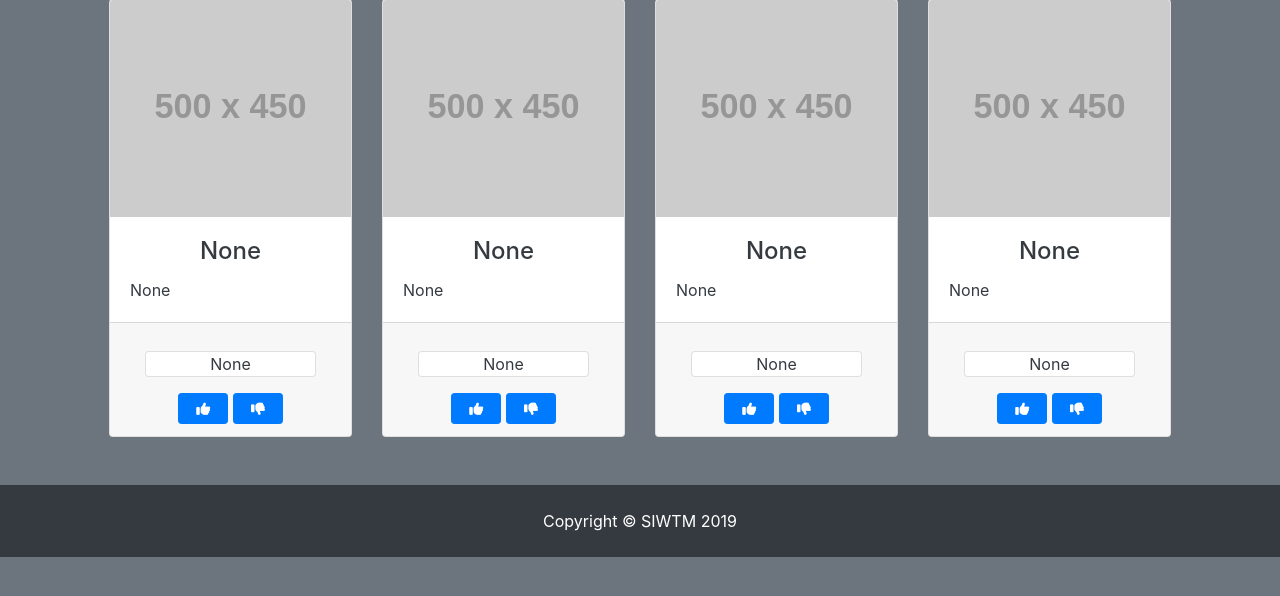
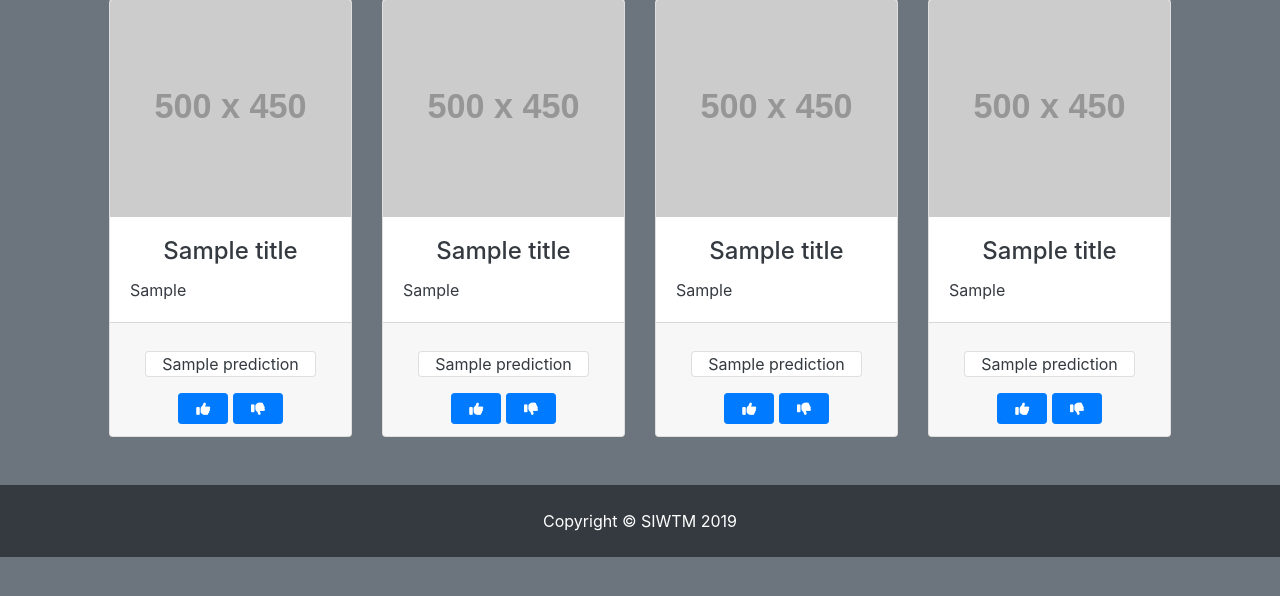
Before and after one commit to Jaimemorillo/ShouldIwatchThisMovie, a Flask app: template app/templates/home.html in a window 1280 px wide. Shown: the part 105-701 px from the top of the page. Run offline with Flask 2, Linux system fonts and the light colour scheme; the template is opened without the code that fills it: most values are stand-ins (such as "Sample title", 1, 10 or a date in 2020); grey boxes labelled with a size stand in for pictures from a placeholder-image service; parts of the project's set-up code (start-up, migrations or seed data) failed here and were passed over; some libraries are stand-ins or nearby versions.

Commit message:
Change use of Movies class to Pandas directly, much effective

```diff
--- a/app/app.py
+++ b/app/app.py
@@ -4,27 +4,40 @@
 
 from flask import Flask, render_template, url_for, request, abort
 
-from controller.controller import Controller
+from controller.controller import DBController
 path = '../data/tmdb_spanish_overview.csv'
 
-ctrl = Controller(path)
-movies = ctrl.get_4_random_movies()
+db_ctrl = DBController(path)
+ids, movies = db_ctrl.get_4_random_movies()
 
 app = Flask(__name__)
 
-
+# Home page
 @app.route('/')
 @app.route('/home')
 def home():
-    return render_template('home.html', ids=movies.ids, movies=movies)
+    return render_template('home.html', ids=ids, movies=movies)
 
 
+# Movie page
 @app.route('/movie/<id>')
 def movie(id):
-    try:
-        return render_template('movie.html', id=int(id), movies=movies)
-    except:
+    id = int(id)
+    if movies.title.get(id) is not None:
+        return render_template('movie.html', id=id, movies=movies)
+    else:
         abort(404)
+
+# Give like
+@app.route('/movie/<id>/<l>', methods=['POST'])
+def like(id, l):
+    id = int(id)
+    l = int(l)
+
+    if l in [0, 1]:
+        movies.taste[id] = l
+
+    return None
 
 
 if __name__ == '__main__':
--- a/app/movies/movies.py
+++ b/app/movies/movies.py
@@ -9,7 +9,7 @@
         self.__overviews = dict(zip(ids, overviews))
         self.__reduced_overviews = dict(zip(ids, [" ".join(s.split()[0:30] + ['...']) for s in overviews]))
         self.__predictions = dict(zip(ids, [80 for i in titles]))
-        self.__tastes = None
+        self.__tastes = dict(zip(ids, [None for i in titles]))
 
     @property
     def ids(self):
--- a/app/templates/home.html
+++ b/app/templates/home.html
@@ -1,17 +1,18 @@
 {% extends 'base.html' %}
 
 {% block content %}
+
 <div class="card-deck my-4 ">
     <div class="card">
         <a href="{{ url_for('movie', id=ids[0]) }}" class="text-dark card-link">
             <img class="card-img-top" src="http://placehold.it/500x450" alt="">
             <div class="card-body">
-                <h4 class="card-title text-center">{{ movies.titles.get(ids[0]) }}</h4>
-                <p class="card-text">{{ movies.reduced_overviews.get(ids[0]) }}</p>
+                <h4 class="card-title text-center">{{ movies.title[ids[0]] }}</h4>
+                <p class="card-text">{{ movies.reduced_overview[ids[0]] }}</p>
             </div>
             <div class="card-footer text-center mt-auto">
                 <div class="card my-3">
-                    {{ movies.predictions.get(ids[0]) }}
+                    {{ movies.prediction[ids[0]] }}
                 </div>
                 <a href="#" class="btn btn-primary col-lg-3 col-md-4 btn-sm">
                     <i class="fas fa-thumbs-up"></i>
@@ -25,15 +26,14 @@
 
     <div class="card">
         <a href="{{ url_for('movie', id=ids[1]) }}" class="text-dark card-link">
-
             <img class="card-img-top" src="http://placehold.it/500x450" alt="">
             <div class="card-body">
-                <h4 class="card-title text-center">{{ movies.titles.get(ids[1]) }}</h4>
-                <p class="card-text">{{ movies.reduced_overviews.get(ids[1]) }}</p>
+                <h4 class="card-title text-center">{{ movies.title[ids[1]] }}</h4>
+                <p class="card-text">{{ movies.reduced_overview[ids[1]] }}</p>
             </div>
             <div class="card-footer text-center mt-auto">
                 <div class="card my-3">
-                    {{ movies.predictions.get(ids[1]) }}
+                    {{ movies.prediction[ids[1]] }}
                 </div>
                 <a href="#" class="btn btn-primary col-lg-3 col-md-4 btn-sm">
                     <i class="fas fa-thumbs-up"></i>
@@ -42,21 +42,19 @@
                     <i class="fas fa-thumbs-down"></i>
                 </a>
             </div>
-
         </a>
     </div>
 
     <div class="card">
         <a href="{{ url_for('movie', id=ids[2]) }}" class="text-dark card-link">
-
             <img class="card-img-top" src="http://placehold.it/500x450" alt="">
             <div class="card-body">
-                <h4 class="card-title text-center">{{ movies.titles.get(ids[2]) }}</h4>
-                <p class="card-text">{{ movies.reduced_overviews.get(ids[2]) }}</p>
+                <h4 class="card-title text-center">{{ movies.title[ids[2]] }}</h4>
+                <p class="card-text">{{ movies.reduced_overview[ids[2]] }}</p>
             </div>
             <div class="card-footer text-center mt-auto">
                 <div class="card my-3">
-                    {{ movies.predictions.get(ids[2]) }}
+                    {{ movies.prediction[ids[2]] }}
                 </div>
                 <a href="#" class="btn btn-primary col-lg-3 col-md-4 btn-sm">
                     <i class="fas fa-thumbs-up"></i>
@@ -65,21 +63,19 @@
                     <i class="fas fa-thumbs-down"></i>
                 </a>
             </div>
-
         </a>
     </div>
 
     <div class="card">
         <a href="{{ url_for('movie', id=ids[3]) }}" class="text-dark card-link">
-
             <img class="card-img-top" src="http://placehold.it/500x450" alt="">
             <div class="card-body">
-                <h4 class="card-title text-center">{{ movies.titles.get(ids[3]) }}</h4>
-                <p class="card-text">{{ movies.reduced_overviews.get(ids[3]) }}</p>
+                <h4 class="card-title text-center">{{ movies.title[ids[3]] }}</h4>
+                <p class="card-text">{{ movies.reduced_overview[ids[3]] }}</p>
             </div>
             <div class="card-footer text-center mt-auto">
                 <div class="card my-3">
-                    {{ movies.predictions.get(ids[3]) }}
+                    {{ movies.prediction[ids[3]] }}
                 </div>
                 <a href="#" class="btn btn-primary col-lg-3 col-md-4 btn-sm">
                     <i class="fas fa-thumbs-up"></i>
@@ -88,9 +84,9 @@
                     <i class="fas fa-thumbs-down"></i>
                 </a>
             </div>
-
         </a>
     </div>
 
 </div>
+
 {% endblock %}
--- a/src/taste/preparation.py
+++ b/src/taste/preparation.py
@@ -12,6 +12,10 @@
     def read_csv(self, path):
 
         data = pd.read_csv(path, sep='#', lineterminator='\n', encoding='utf-8')
+        data.set_index('id', inplace=True)
+        data.dropna(subset=['title', 'overview'], inplace=True)
+
+        data['id'] = data.index
 
         return data
 
```
Also changed, not shown: app/controller/controller.py (+13 -6 lines), app/templates/movie.html (+3 -4 lines).
